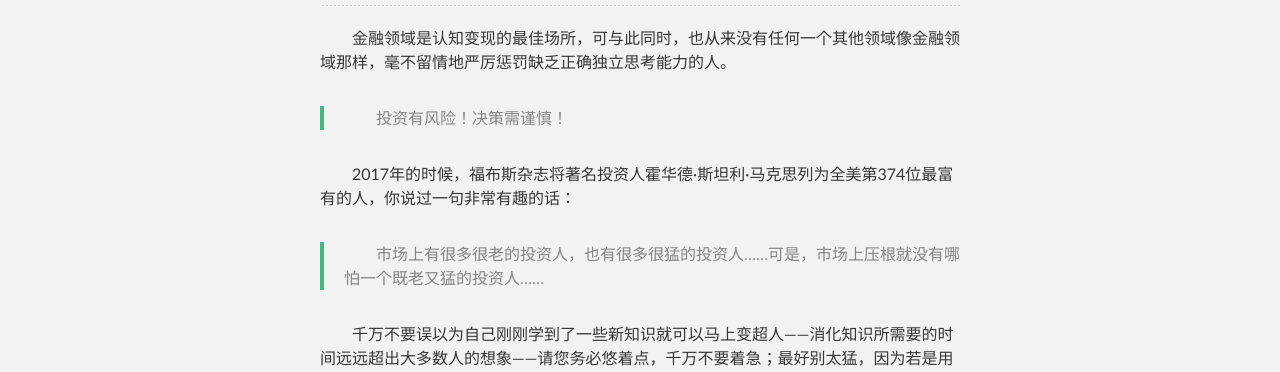
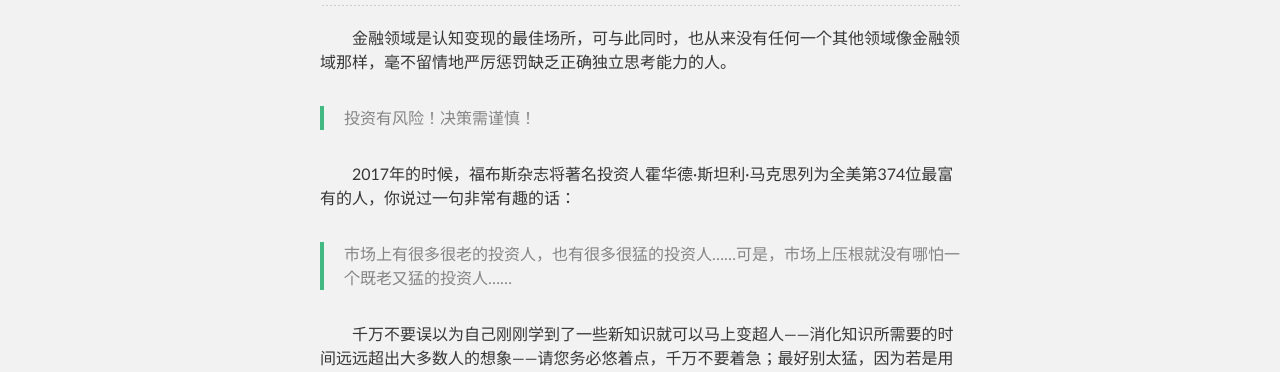
Before and after one commit to liangxincn/-, a Jekyll site: the page built from index.md, in a window 1280 px wide. Shown: the part 673-1045 px from the top of the page. Built offline with Jekyll 4.4.1, drawn with Linux system fonts in a browser that asks for light colours; our own code applies the rules of GitHub Pages for plain Markdown files.

Commit message:
Update jekyll-theme-slate.scss

```diff
--- a/_sass/jekyll-theme-slate.scss
+++ b/_sass/jekyll-theme-slate.scss
@@ -191,7 +191,7 @@ blockquote {
 }
 
 blockquote p {
-  text-indent:0;
+  text-indent:revert!important;
 }
 
 ul, ol, dl {
```
